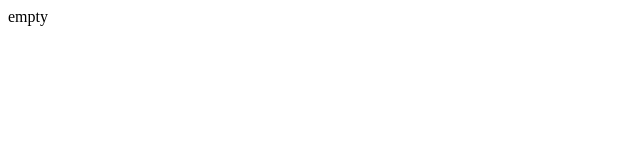
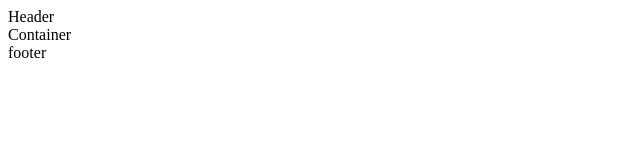
Before and after one commit to renanmartins1813/word-analytics, a React (Vite) app: page / in a window 1280 px wide. Shown: the top 160 px of the page, without its empty margins (0-640 px from the left). Built offline with nearby package versions, Linux system fonts and the light colour scheme.

Commit message:
commiting the things that need to be commited :)

```diff
--- a/src/App.tsx
+++ b/src/App.tsx
@@ -1,8 +1,12 @@
+import WordAnalitycs from "./pages/WordAnalitycs"
+
 function App() {
 
-  return (
-    <>empty</>
-  )
+    return (
+        <>
+            <WordAnalitycs />
+        </>
+    )
 }
 
 export default App
--- /dev/null
+++ b/src/components/Background.tsx
@@ -0,0 +1,5 @@
+export default function Background() {
+    return (
+        <div className="bg"></div>
+    )
+}
--- /dev/null
+++ b/src/components/Container.tsx
@@ -0,0 +1,5 @@
+export default function Container() {
+    return (
+        <main>Container</main>
+    )
+}
--- /dev/null
+++ b/src/components/Footer.tsx
@@ -0,0 +1,5 @@
+export default function Footer() {
+    return (
+        <footer>footer</footer>
+    )
+}
--- /dev/null
+++ b/src/components/Header.tsx
@@ -0,0 +1,10 @@
+import Background from "./Background";
+
+export default function Header() {
+    return (
+        <header>
+            <Background />
+            Header
+        </header>
+    )
+}
--- /dev/null
+++ b/src/pages/WordAnalitycs.tsx
@@ -0,0 +1,13 @@
+import Container from "../components/Container";
+import Footer from "../components/Footer";
+import Header from "../components/Header";
+
+export default function WordAnalitycs() {
+    return (
+        <>
+            <Header />
+            <Container />
+            <Footer />
+        </>
+    )
+}
```
